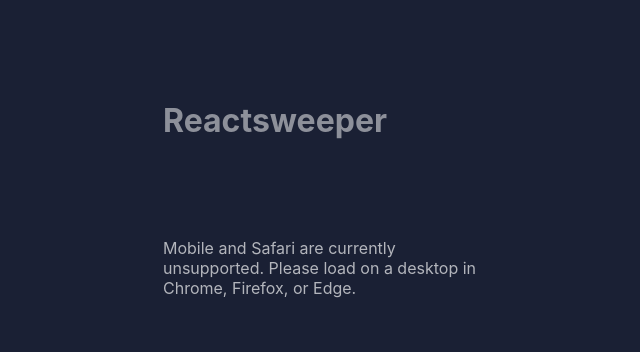
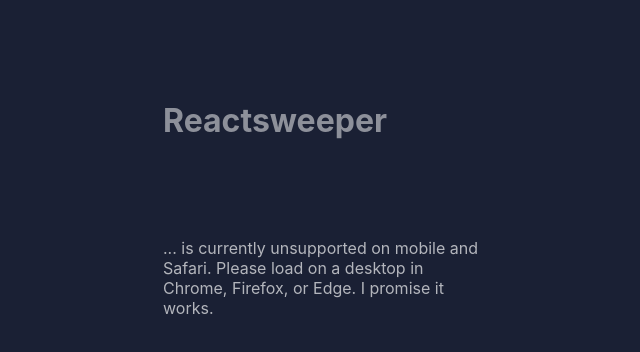
Before and after one commit to Dooblr/ReactMinesweeper, a React (Create React App) app: page / in a window 1280 px wide. Shown: the top 352 px of the page, without its empty margins (317-957 px from the left). Built offline with nearby package versions, Linux system fonts and the light colour scheme.

Commit message:
changed unsupported message

```diff
--- a/src/Components/App/App.tsx
+++ b/src/Components/App/App.tsx
@@ -45,7 +45,7 @@ function App() {
         {!isApprovedDevice &&
         <>
           <br/><br/><br/>
-          <p className='p-text'>Mobile and Safari are currently unsupported. Please load on a desktop in Chrome, Firefox, or Edge.</p>
+          <p className='p-text'>... is currently unsupported on mobile and Safari. Please load on a desktop in Chrome, Firefox, or Edge. I promise it works.</p>
         </>
         }
 
```
